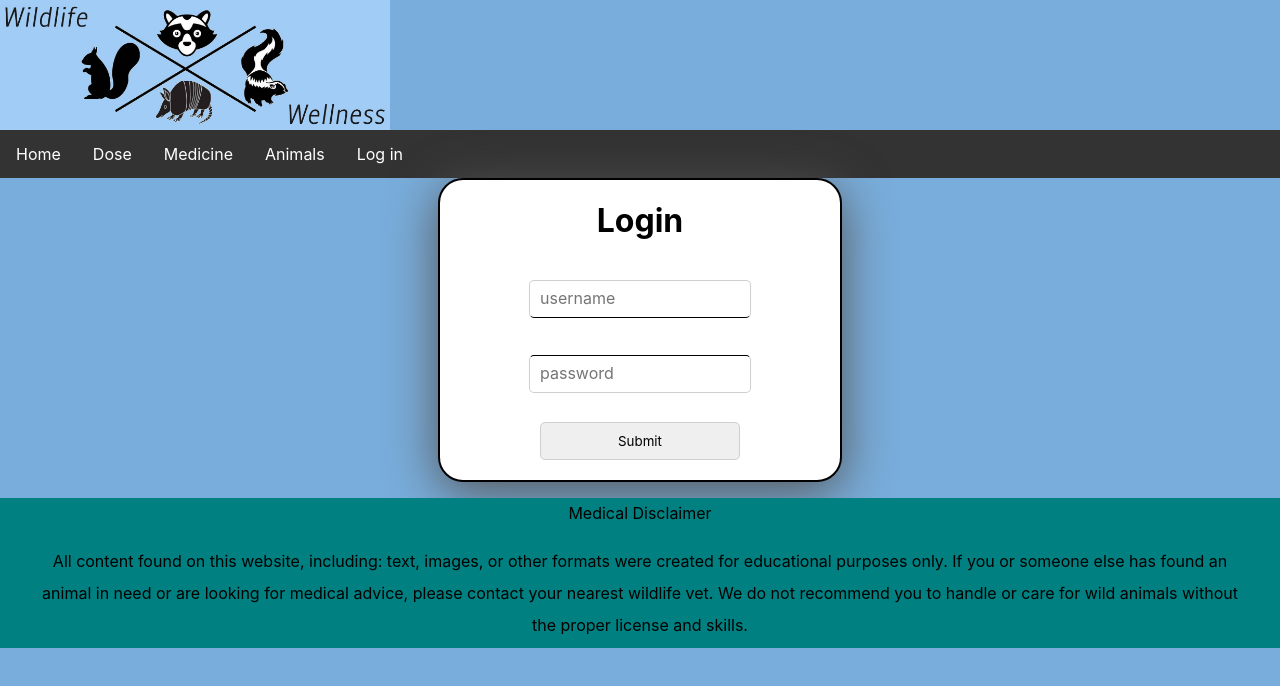
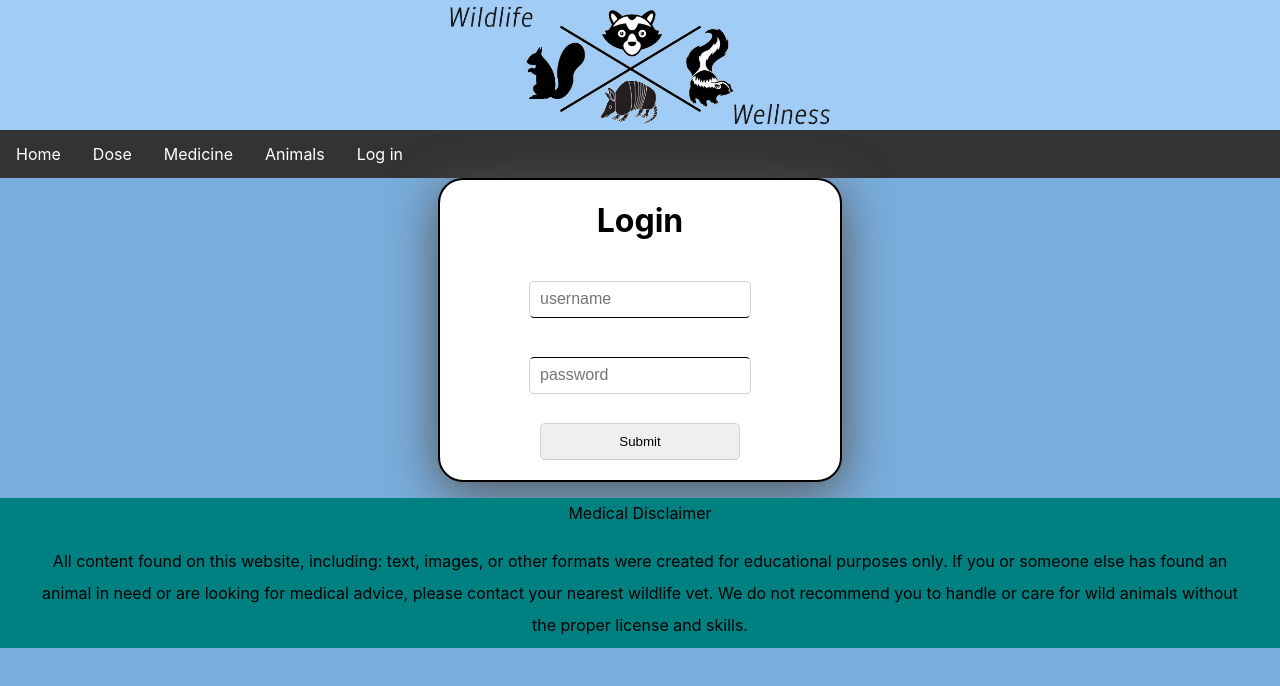
Before and after one commit to Rayxclockwork/AnimalRehab, a React (Create React App) app in the folder animal-rehab/: page /log in a window 1280 px wide. Shown: the top 686 px of the page. Built offline with nearby package versions, Linux system fonts and the light colour scheme.

Commit message:
lheader fixed

```diff
--- a/animal-rehab/src/App.js
+++ b/animal-rehab/src/App.js
@@ -25,8 +25,8 @@ import './components/Dose/Dose.scss';
 import './components/Medicine/Medicine.scss';
 import './components/Animals/Animals.scss';
 import './components/Footer/Footer.scss';
+import './components/LogInForm/LogInForm.scss';
 import './components/Header/Header.scss';
-import './components/LogInForm/LogInForm.scss';
 
 
 const url = 'http://64.225.2.201:8000/api/';
--- a/animal-rehab/src/components/Header/Header.js
+++ b/animal-rehab/src/components/Header/Header.js
@@ -5,8 +5,9 @@ import { Link } from "react-router-dom"
 class Header extends React.Component {
     render() {
         return <>
-
+        <div className='header'>
         <Link to="/"><img src={logo} align="middle" height= '130'alt="Logo" /></Link>
+        </div>
         </>
 
     }
--- a/animal-rehab/src/components/Header/Header.scss
+++ b/animal-rehab/src/components/Header/Header.scss
@@ -1,5 +1,21 @@
 .logo {
     image-rendering: url(./logo.jpg);
-    width: 100%;
-    align-content: center;
+    display: block;
+    margin-left: auto;
+    margin-right: auto;
+    width: 58%;
+    height: 176px;
+    background-color: #a1ccf5;
+    display: flex;
+    justify-content: center;
   }
+
+.header{
+  display: block;
+  margin: auto;
+  width: auto;
+  height: 130px;
+  background-color: #a1ccf5;
+  justify-content: center;
+  display: flex;
+}
--- a/animal-rehab/src/components/LogInForm/LogInForm.scss
+++ b/animal-rehab/src/components/LogInForm/LogInForm.scss
@@ -1,8 +1,3 @@
-*{
-  font-family: -apple-system, BlinkMacSystemFont, "Segoe UI", Roboto, Oxygen,
-  Ubuntu, Cantarell, "Open Sans", "Helvetica Neue", sans-serif;
-}
-
 body{
   background-color: #79ADDB
 }
```
